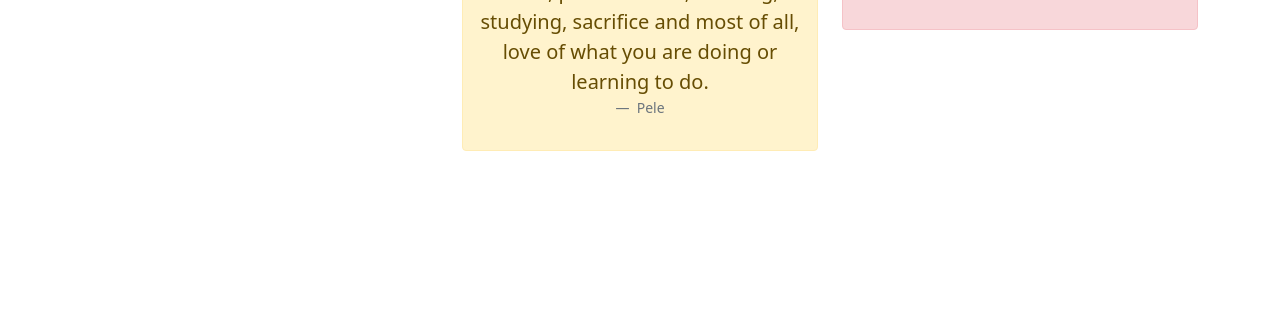
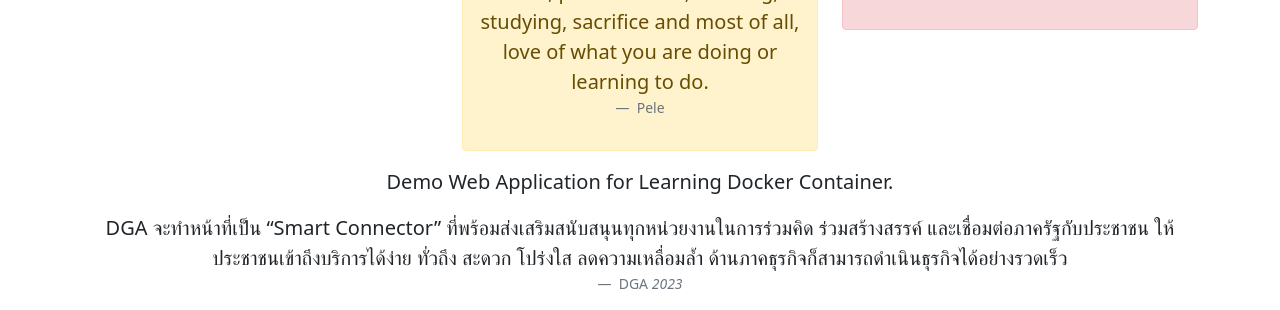
Before and after one commit to gambitmis/learning-docker, a plain HTML site: page docker-compose/flask/code/templates/index.html in a window 1280 px wide. Shown: the part 571-881 px from the top of the page. Before the commit the page ends 800 px from the top, so only its background shows below. Drawn offline with nearby package versions, Linux system fonts and the light colour scheme.

Commit message:
flask version 1.1

```diff
--- a/docker-compose/flask/code/templates/index.html
+++ b/docker-compose/flask/code/templates/index.html
@@ -79,5 +79,21 @@
           </div>
         </div>
       </div>
+      <div class="container">
+        <!-- Content here -->
+        <figure class="text-center">
+          <blockquote class="blockquote">
+            <p>Demo Web Application for Learning Docker Container.</p>
+            <p>
+              DGA จะทำหน้าที่เป็น “Smart Connector” ที่พร้อมส่งเสริมสนับสนุนทุกหน่วยงานในการร่วมคิด ร่วมสร้างสรรค์ และเชื่อมต่อภาครัฐกับประชาชน ให้ประชาชนเข้าถึงบริการได้ง่าย ทั่วถึง สะดวก โปร่งใส ลดความเหลื่อมล้ำ ด้านภาคธุรกิจก็สามารถดำเนินธุรกิจได้อย่างรวดเร็ว
+            </p>
+          </blockquote>
+          <figcaption class="blockquote-footer">
+            DGA <cite title="Source Title">2023</cite>
+          </figcaption>
+        </figure>
+      </div>
 </body>
 </html>
+<!--  DGA จะทำหน้าที่เป็น “Smart Connector” ที่พร้อมส่งเสริมสนับสนุนทุกหน่วยงานในการร่วมคิด ร่วมสร้างสรรค์ และเชื่อมต่อภาครัฐกับประชาชน ให้ประชาชนเข้าถึงบริการได้ง่าย ทั่วถึง สะดวก โปร่งใส ลดความเหลื่อมล้ำ ด้านภาคธุรกิจก็สามารถดำเนินธุรกิจได้อย่างรวดเร็ว  -->
+<!--  Cimonaque de cul de charrue d'enfant d'chienne d'esprit de gériboire de bâtard de saint-sacrament de Jésus de plâtre de maudite marde. Saintes fesses de batèche de colon de cochonnerie de verrat de ciboire de tabarnouche de purée de boswell de sainte-viarge. -->
```
